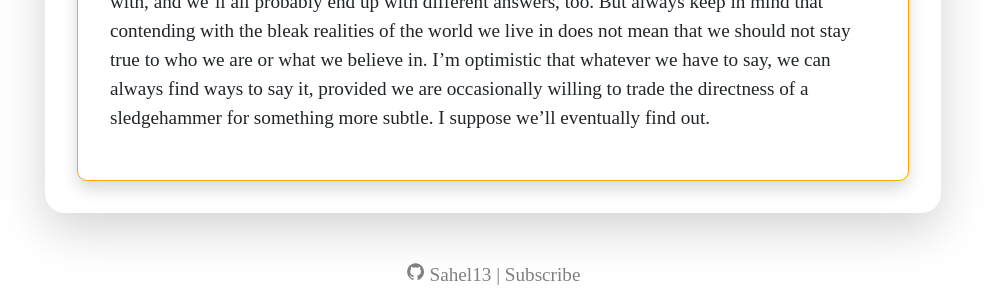
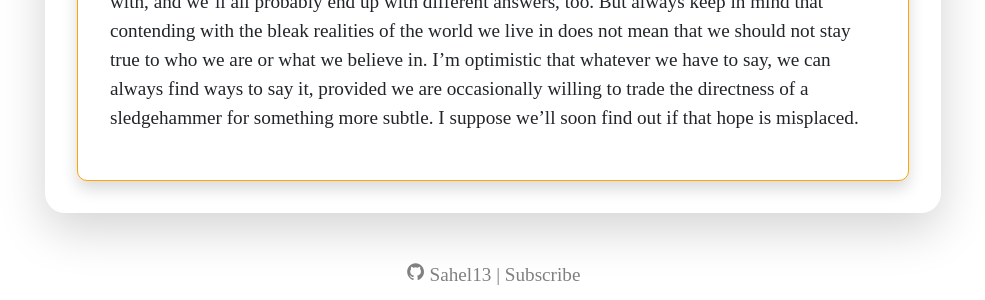
Before and after one commit to Sahel13/TheStudentWatch-Old, a Jekyll site: the page built from _posts/2020-05-20-gotopakistan.md, in a window 1280 px wide. Shown: the part 1464-1764 px from the top of the page, without its empty margins (147-1132 px from the left). Built offline with Jekyll 4.4.1, drawn with Linux system fonts in a browser that asks for light colours; nearby versions of some CDN libraries; some of the changed text lies outside the part shown.

Commit message:
Text changed

```diff
--- a/_posts/2020-05-20-gotopakistan.md
+++ b/_posts/2020-05-20-gotopakistan.md
@@ -16,4 +16,4 @@ Let me hit this point home with an example. Suppose that there's this Indian cit
 
 Kashmir is not the only issue where differing opinions are shot down. If you'd like to <a target="_blank" href="https://economictimes.indiatimes.com/news/politics-and-nation/leaders-demanding-proof-of-surgical-strike-should-get-pak-citizenship-says-uma-bharti/articleshow/54676987.cms?from=mdr">see evidence for India's claimed surgical strike of 2016</a>, #GoToPakistan. You <a target="_blank" href="https://www.thehindu.com/news/national/yogi-adityanath-attacks-shah-rukh-khan-compares-him-with-hafiz-saeed/article7841809.ece">quote SRK</a> and say there's 'extreme intolerance' here, #GoToPakistan. You <a target="_blank" href="https://www.altnews.in/no-anti-caa-protesters-did-not-chant-pakistan-zindabad-in-lucknow-rally/">protest against the CAA</a>, #GoToPakistan. You don't like Goswami Ji, guess what? #GoToPakistan. You get the idea. The list (minus that last one, maybe) is longer than I'd like to admit.
 
-In times like these, it would appear daunting to share your opinion. I know it bothers me, without a doubt. What to say and how to say it is a difficult question that we'll all need to grapple with, and we'll all probably end up with different answers, too. But always keep in mind that contending with the bleak realities of the world we live in does not mean that we should not stay true to who we are or what we believe in. I'm optimistic that whatever we have to say, we can always find ways to say it, provided we are occasionally willing to trade the directness of a sledgehammer for something more subtle.  I suppose we'll eventually find out.
+In times like these, it would appear daunting to share your opinion. I know it bothers me, without a doubt. What to say and how to say it is a difficult question that we'll all need to grapple with, and we'll all probably end up with different answers, too. But always keep in mind that contending with the bleak realities of the world we live in does not mean that we should not stay true to who we are or what we believe in. I'm optimistic that whatever we have to say, we can always find ways to say it, provided we are occasionally willing to trade the directness of a sledgehammer for something more subtle. I suppose we'll soon find out if that hope is misplaced.
```
